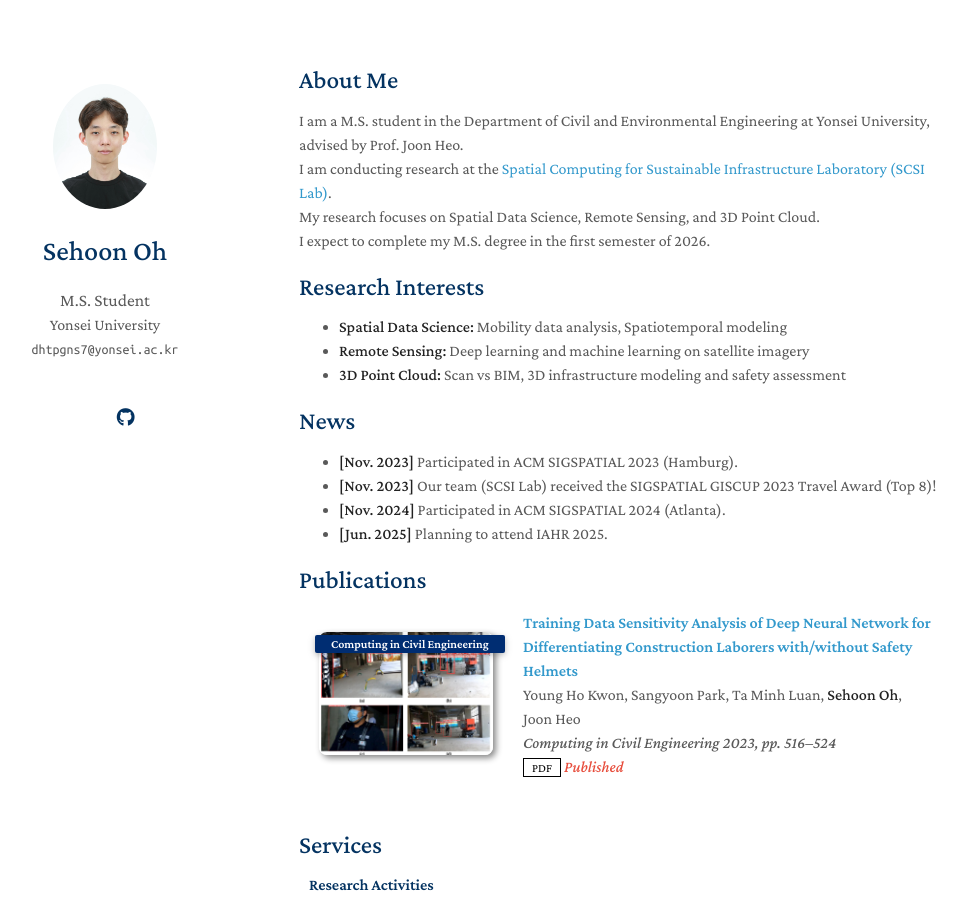
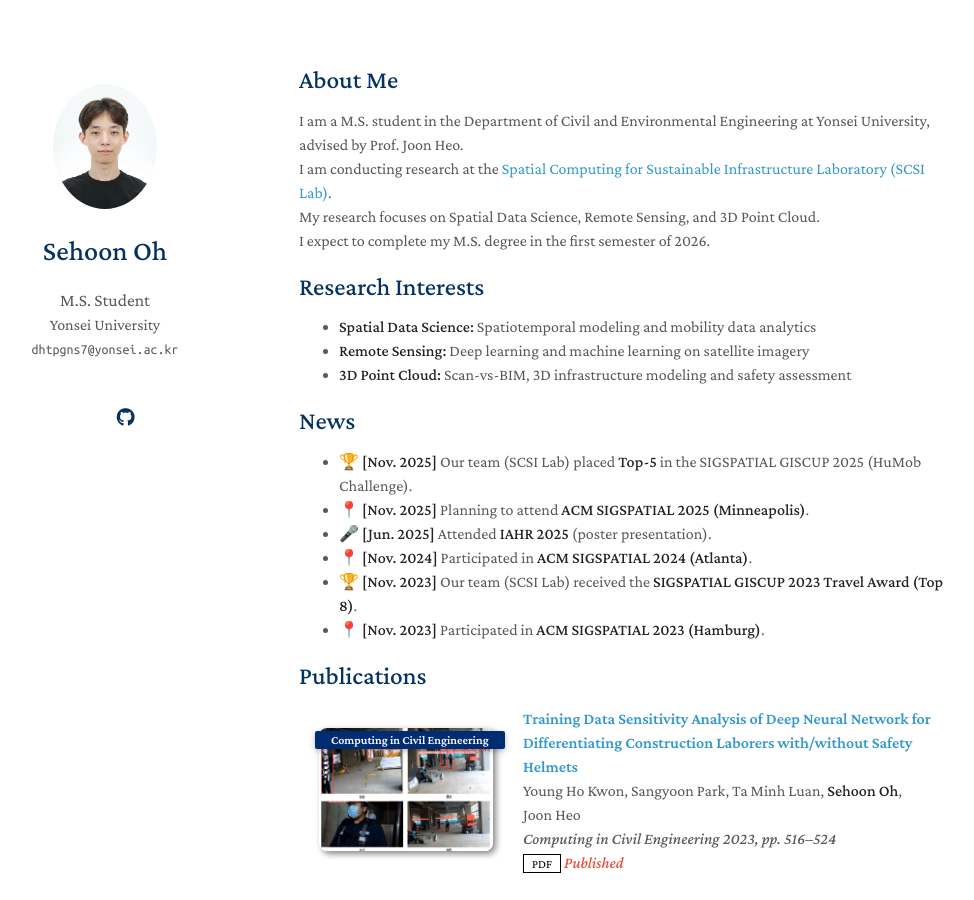
Before and after one commit to OHSEHOON99/OHSEHOON99.github.io, a Jekyll site: the page built from index.md, in a window 1280 px wide and 900 px high. Shown: the whole window, without its empty margins (171-1145 px from the left). Built offline with Jekyll 4.4.1, drawn with Linux system fonts in a browser that asks for light colours; a style sheet for code colours, icons or effects is not loaded; our own code applies the rules of GitHub Pages for plain Markdown files.

Commit message:
Revise research interests and news entries
Updated research interests and news sections for clarity and consistency.

```diff
--- a/index.md
+++ b/index.md
@@ -12,16 +12,19 @@
 
 ## Research Interests
 
-- **Spatial Data Science:** Mobility data analysis, Spatiotemporal modeling
+- **Spatial Data Science:** Spatiotemporal modeling and mobility data analytics
 - **Remote Sensing:** Deep learning and machine learning on satellite imagery
-- **3D Point Cloud:** Scan vs BIM, 3D infrastructure modeling and safety assessment
+- **3D Point Cloud:** Scan-vs-BIM, 3D infrastructure modeling and safety assessment
 
 ## News
 
-- **[Nov. 2023]** Participated in ACM SIGSPATIAL 2023 (Hamburg).
-- **[Nov. 2023]** Our team (SCSI Lab) received the SIGSPATIAL GISCUP 2023 Travel Award (Top 8)!
-- **[Nov. 2024]** Participated in ACM SIGSPATIAL 2024 (Atlanta).
-- **[Jun. 2025]** Planning to attend IAHR 2025.
+- 🏆 **[Nov. 2025]** Our team (SCSI Lab) placed **Top-5** in the SIGSPATIAL GISCUP 2025 (HuMob Challenge).
+- 📍 **[Nov. 2025]** Planning to attend **ACM SIGSPATIAL 2025 (Minneapolis)**.
+- 🎤 **[Jun. 2025]** Attended **IAHR 2025** (poster presentation).
+- 📍 **[Nov. 2024]** Participated in **ACM SIGSPATIAL 2024 (Atlanta)**.
+- 🏆 **[Nov. 2023]** Our team (SCSI Lab) received the **SIGSPATIAL GISCUP 2023 Travel Award (Top 8)**.
+- 📍 **[Nov. 2023]** Participated in **ACM SIGSPATIAL 2023 (Hamburg)**.
+
 
 {% include_relative _includes/publications.md %}
 
```
